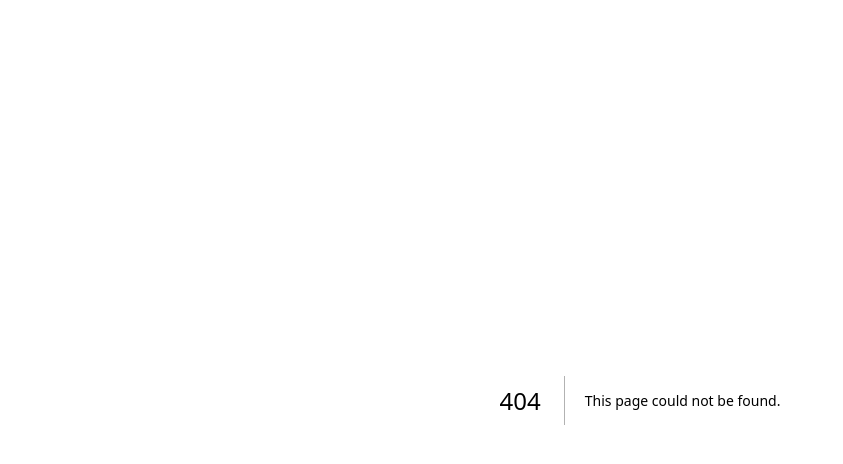
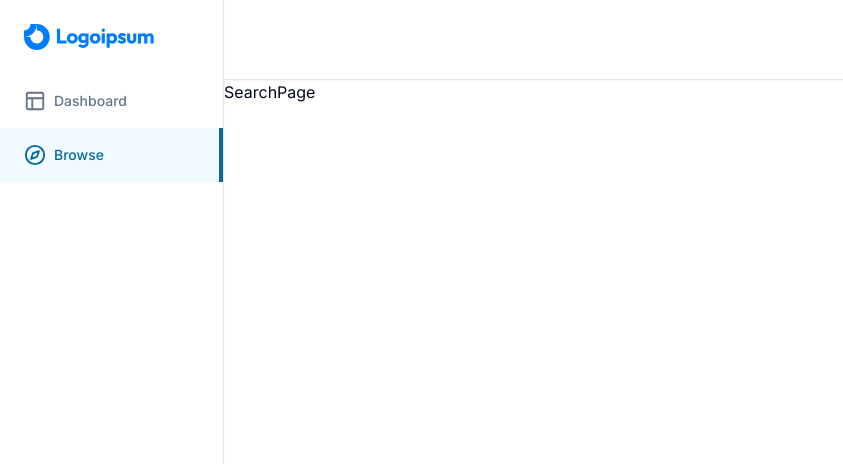
Before and after one commit to sakilk130/next13-lms-app, a Next.js app: page /search in a window 1280 px wide. Before the commit this address had no page. Shown: the top 464 px of the page, without its empty margins (0-843 px from the left). Built offline with nearby package versions, Linux system fonts and the light colour scheme.

Commit message:
feat: sidebar and navbar ui design

```diff
--- a/app/(dashboard)/(routes)/page.tsx
+++ b/app/(dashboard)/(routes)/page.tsx
@@ -3,7 +3,6 @@
 export default function HomePage() {
   return (
     <div>
-      <h1>Dashboard</h1>
       <UserButton afterSignOutUrl="/" />
     </div>
   );
--- /dev/null
+++ b/app/(dashboard)/(routes)/search/page.tsx
@@ -0,0 +1,5 @@
+const SearchPage = () => {
+  return <div>SearchPage</div>;
+};
+
+export default SearchPage;
--- /dev/null
+++ b/app/(dashboard)/components/logo.tsx
@@ -0,0 +1,10 @@
+import Image from 'next/image';
+import { FC } from 'react';
+
+interface LogoProps {}
+
+const Logo: FC<LogoProps> = ({}) => {
+  return <Image height={130} width={130} src="/logo.svg" alt="logo" />;
+};
+
+export { Logo };
--- /dev/null
+++ b/app/(dashboard)/components/mobile-sidebar.tsx
@@ -0,0 +1,20 @@
+import { Menu } from 'lucide-react';
+
+import { Sheet, SheetContent, SheetTrigger } from '@/components/ui/sheet';
+
+import { Sidebar } from './sidebar';
+
+const MobileSidebar = () => {
+  return (
+    <Sheet>
+      <SheetTrigger className="pr-4 transition md:hidden hover:opacity-75">
+        <Menu />
+      </SheetTrigger>
+      <SheetContent side="left" className="p-0 bg-white">
+        <Sidebar />
+      </SheetContent>
+    </Sheet>
+  );
+};
+
+export { MobileSidebar };
--- /dev/null
+++ b/app/(dashboard)/components/navbar.tsx
@@ -0,0 +1,13 @@
+import { NavbarRoutes } from '@/components/navbar-routes';
+import { MobileSidebar } from './mobile-sidebar';
+
+const Navbar = () => {
+  return (
+    <div className="flex items-center h-full p-4 bg-white border-b shadow-sm">
+      <MobileSidebar />
+      <NavbarRoutes />
+    </div>
+  );
+};
+
+export { Navbar };
--- /dev/null
+++ b/app/(dashboard)/components/sidebar-item.tsx
@@ -0,0 +1,53 @@
+'use client';
+
+import { cn } from '@/lib/utils';
+import { LucideIcon } from 'lucide-react';
+import { usePathname, useRouter } from 'next/navigation';
+import { FC, useCallback } from 'react';
+
+interface SidebarItemProps {
+  icon: LucideIcon;
+  label: string;
+  href: string;
+}
+
+const SidebarItem: FC<SidebarItemProps> = ({ href, icon: Icon, label }) => {
+  const pathname = usePathname();
+  const router = useRouter();
+  const isActive =
+    (pathname === '/' && href === '/') ||
+    pathname === href ||
+    pathname?.startsWith(`${href}/`);
+
+  const onClick = useCallback(() => {
+    router.push(href);
+  }, [href, router]);
+
+  return (
+    <button
+      onClick={onClick}
+      type="button"
+      className={cn(
+        'flex items-center gap-x-2 text-slate-500 text-sm font-[500] pl-6 transition-all hover:text-slate-600 hover:bg-slate-300/20',
+        isActive &&
+          'text-sky-700 bg-sky-200/20 hover:bg-sky-200/20 hover:text-sky-700'
+      )}
+    >
+      <div className="flex items-center py-4 gap-x-2">
+        <Icon
+          size={22}
+          className={cn('text-slate-500', isActive && 'text-sky-700')}
+        />
+        {label}
+      </div>
+      <div
+        className={cn(
+          'ml-auto opacity-0 border-2 border-sky-700 h-full transition-all',
+          isActive && 'opacity-100'
+        )}
+      />
+    </button>
+  );
+};
+
+export { SidebarItem };
--- /dev/null
+++ b/app/(dashboard)/components/sidebar-routes.tsx
@@ -0,0 +1,38 @@
+'use client';
+
+import { Compass, Layout } from 'lucide-react';
+import { FC } from 'react';
+import { SidebarItem } from './sidebar-item';
+
+const guestRoutes = [
+  {
+    icon: Layout,
+    label: 'Dashboard',
+    href: '/',
+  },
+  {
+    icon: Compass,
+    label: 'Browse',
+    href: '/search',
+  },
+];
+
+interface SidebarRoutesProps {}
+const SidebarRoutes: FC<SidebarRoutesProps> = ({}) => {
+  const routes = guestRoutes;
+
+  return (
+    <div className="flex flex-col w-full">
+      {routes.map((route) => (
+        <SidebarItem
+          key={route.href}
+          icon={route.icon}
+          label={route.label}
+          href={route.href}
+        />
+      ))}
+    </div>
+  );
+};
+
+export { SidebarRoutes };
--- /dev/null
+++ b/app/(dashboard)/components/sidebar.tsx
@@ -0,0 +1,21 @@
+import { FC } from 'react';
+
+import { Logo } from './logo';
+import { SidebarRoutes } from './sidebar-routes';
+
+interface SidebarProps {}
+
+const Sidebar: FC<SidebarProps> = ({}) => {
+  return (
+    <div className="flex flex-col h-full overflow-y-auto bg-white border-r shadow-sm">
+      <div className="p-6">
+        <Logo />
+      </div>
+      <div className="flex flex-col w-full">
+        <SidebarRoutes />
+      </div>
+    </div>
+  );
+};
+
+export { Sidebar };
--- /dev/null
+++ b/app/(dashboard)/layout.tsx
@@ -0,0 +1,22 @@
+import { Navbar } from './components/navbar';
+import { Sidebar } from './components/sidebar';
+
+interface DashboardLayoutProps {
+  children: React.ReactNode;
+}
+
+const DashboardLayout: React.FC<DashboardLayoutProps> = ({ children }) => {
+  return (
+    <div className="h-full">
+      <div className="h-[80px] md:pl-56 fixed inset-y-0 w-full z-50">
+        <Navbar />
+      </div>
+      <div className="fixed inset-y-0 z-50 flex-col hidden w-56 h-full md:flex">
+        <Sidebar />
+      </div>
+      <main className="md:pl-56 pt-[80px] h-full">{children}</main>
+    </div>
+  );
+};
+
+export default DashboardLayout;
--- /dev/null
+++ b/components/navbar-routes.tsx
@@ -0,0 +1,13 @@
+'use client';
+
+import { UserButton } from '@clerk/nextjs';
+
+const NavbarRoutes = () => {
+  return (
+    <div className="flex ml-auto gap-x-2">
+      <UserButton />
+    </div>
+  );
+};
+
+export { NavbarRoutes };
--- /dev/null
+++ b/components/ui/sheet.tsx
@@ -0,0 +1,140 @@
+"use client"
+
+import * as React from "react"
+import * as SheetPrimitive from "@radix-ui/react-dialog"
+import { cva, type VariantProps } from "class-variance-authority"
+import { X } from "lucide-react"
+
+import { cn } from "@/lib/utils"
+
+const Sheet = SheetPrimitive.Root
+
+const SheetTrigger = SheetPrimitive.Trigger
+
+const SheetClose = SheetPrimitive.Close
+
+const SheetPortal = SheetPrimitive.Portal
+
+const SheetOverlay = React.forwardRef<
+  React.ElementRef<typeof SheetPrimitive.Overlay>,
+  React.ComponentPropsWithoutRef<typeof SheetPrimitive.Overlay>
+>(({ className, ...props }, ref) => (
+  <SheetPrimitive.Overlay
+    className={cn(
+      "fixed inset-0 z-50 bg-background/80 backdrop-blur-sm data-[state=open]:animate-in data-[state=closed]:animate-out data-[state=closed]:fade-out-0 data-[state=open]:fade-in-0",
+      className
+    )}
+    {...props}
+    ref={ref}
+  />
+))
+SheetOverlay.displayName = SheetPrimitive.Overlay.displayName
+
+const sheetVariants = cva(
+  "fixed z-50 gap-4 bg-background p-6 shadow-lg transition ease-in-out data-[state=open]:animate-in data-[state=closed]:animate-out data-[state=closed]:duration-300 data-[state=open]:duration-500",
+  {
+    variants: {
+      side: {
+        top: "inset-x-0 top-0 border-b data-[state=closed]:slide-out-to-top data-[state=open]:slide-in-from-top",
+        bottom:
+          "inset-x-0 bottom-0 border-t data-[state=closed]:slide-out-to-bottom data-[state=open]:slide-in-from-bottom",
+        left: "inset-y-0 left-0 h-full w-3/4 border-r data-[state=closed]:slide-out-to-left data-[state=open]:slide-in-from-left sm:max-w-sm",
+        right:
+          "inset-y-0 right-0 h-full w-3/4  border-l data-[state=closed]:slide-out-to-right data-[state=open]:slide-in-from-right sm:max-w-sm",
+      },
+    },
+    defaultVariants: {
+      side: "right",
+    },
+  }
+)
+
+interface SheetContentProps
+  extends React.ComponentPropsWithoutRef<typeof SheetPrimitive.Content>,
+    VariantProps<typeof sheetVariants> {}
+
+const SheetContent = React.forwardRef<
+  React.ElementRef<typeof SheetPrimitive.Content>,
+  SheetContentProps
+>(({ side = "right", className, children, ...props }, ref) => (
+  <SheetPortal>
+    <SheetOverlay />
+    <SheetPrimitive.Content
+      ref={ref}
+      className={cn(sheetVariants({ side }), className)}
+      {...props}
+    >
+      {children}
+      <SheetPrimitive.Close className="absolute right-4 top-4 rounded-sm opacity-70 ring-offset-background transition-opacity hover:opacity-100 focus:outline-none focus:ring-2 focus:ring-ring focus:ring-offset-2 disabled:pointer-events-none data-[state=open]:bg-secondary">
+        <X className="h-4 w-4" />
+        <span className="sr-only">Close</span>
+      </SheetPrimitive.Close>
+    </SheetPrimitive.Content>
+  </SheetPortal>
+))
+SheetContent.displayName = SheetPrimitive.Content.displayName
+
+const SheetHeader = ({
+  className,
+  ...props
+}: React.HTMLAttributes<HTMLDivElement>) => (
+  <div
+    className={cn(
+      "flex flex-col space-y-2 text-center sm:text-left",
+      className
+    )}
+    {...props}
+  />
+)
+SheetHeader.displayName = "SheetHeader"
+
+const SheetFooter = ({
+  className,
+  ...props
+}: React.HTMLAttributes<HTMLDivElement>) => (
+  <div
+    className={cn(
+      "flex flex-col-reverse sm:flex-row sm:justify-end sm:space-x-2",
+      className
+    )}
+    {...props}
+  />
+)
+SheetFooter.displayName = "SheetFooter"
+
+const SheetTitle = React.forwardRef<
+  React.ElementRef<typeof SheetPrimitive.Title>,
+  React.ComponentPropsWithoutRef<typeof SheetPrimitive.Title>
+>(({ className, ...props }, ref) => (
+  <SheetPrimitive.Title
+    ref={ref}
+    className={cn("text-lg font-semibold text-foreground", className)}
+    {...props}
+  />
+))
+SheetTitle.displayName = SheetPrimitive.Title.displayName
+
+const SheetDescription = React.forwardRef<
+  React.ElementRef<typeof SheetPrimitive.Description>,
+  React.ComponentPropsWithoutRef<typeof SheetPrimitive.Description>
+>(({ className, ...props }, ref) => (
+  <SheetPrimitive.Description
+    ref={ref}
+    className={cn("text-sm text-muted-foreground", className)}
+    {...props}
+  />
+))
+SheetDescription.displayName = SheetPrimitive.Description.displayName
+
+export {
+  Sheet,
+  SheetPortal,
+  SheetOverlay,
+  SheetTrigger,
+  SheetClose,
+  SheetContent,
+  SheetHeader,
+  SheetFooter,
+  SheetTitle,
+  SheetDescription,
+}
--- a/package.json
+++ b/package.json
@@ -16,6 +16,7 @@
   },
   "dependencies": {
     "@clerk/nextjs": "^4.26.1",
+    "@radix-ui/react-dialog": "^1.0.5",
     "@radix-ui/react-slot": "^1.0.2",
     "class-variance-authority": "^0.7.0",
     "clsx": "^2.0.0",
```
Also changed, not shown: public/logo.svg (added), 1 other file (tests, documents, lock files or other folders).
